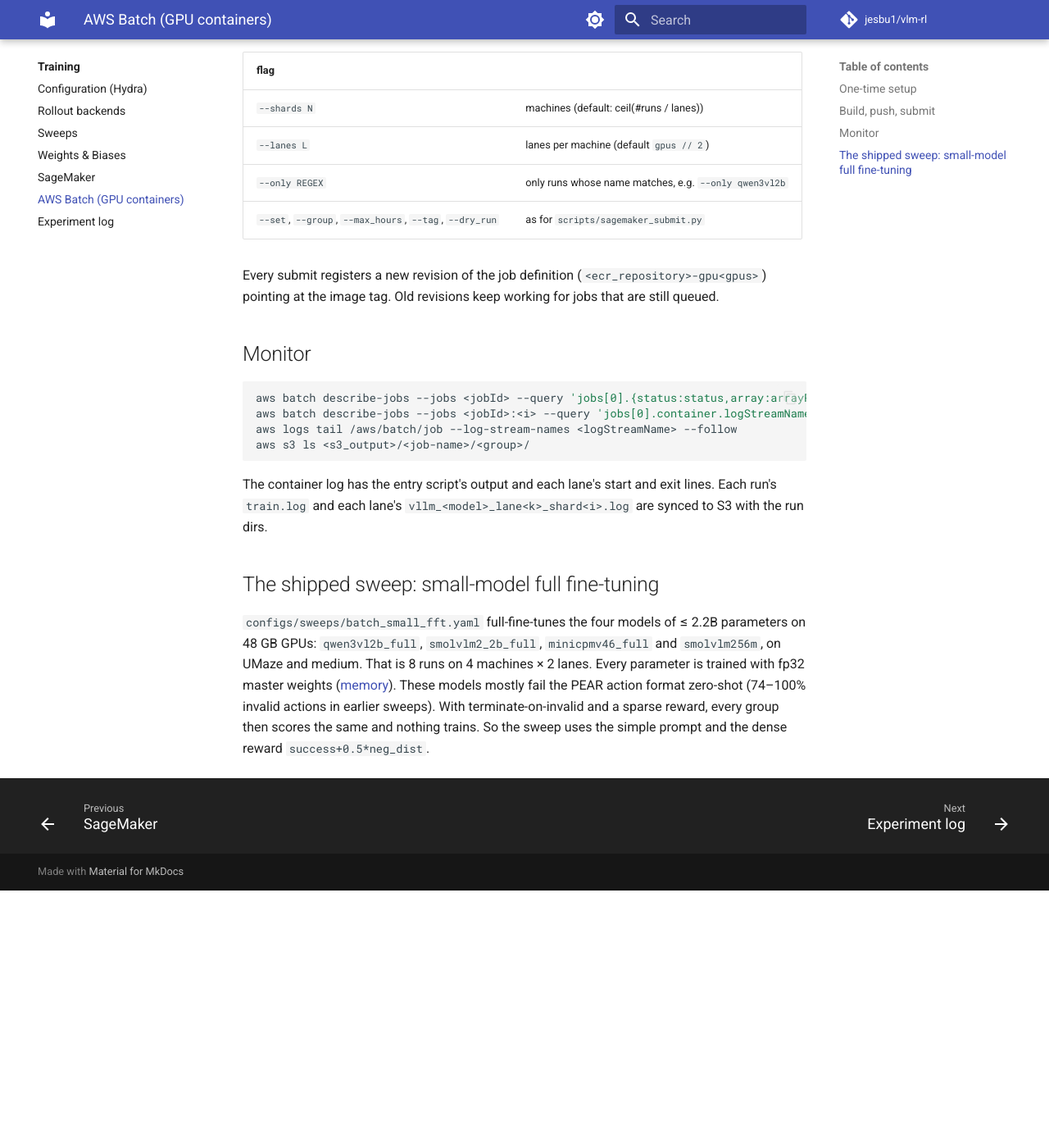
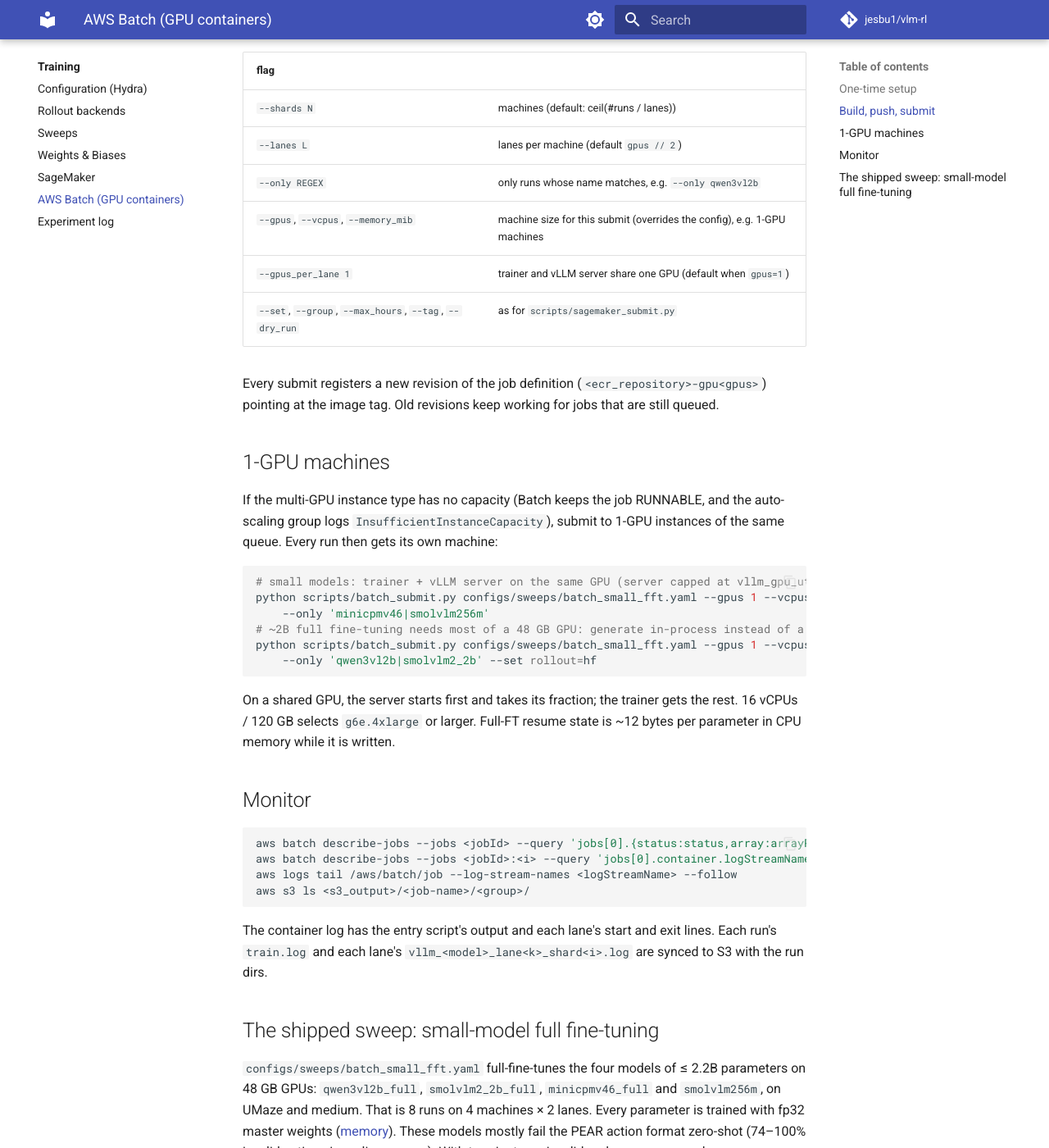
Before and after one commit to jesbu1/vlm-rl, an MkDocs documentation site: the page built from docs/training/batch.md, in a window 1280 px wide and 1400 px high, scrolled down 1934 px. Shown: the whole window at 82% size. Built offline with MkDocs 1.6.1 and Material for MkDocs 9.7.7, drawn with Linux system fonts in a browser that asks for light colours; comment, search, counter and statistics services are not loaded; before the commit the page ends 3020 px from its top, so only the background shows below that.

````diff
--- a/docs/training/batch.md
+++ b/docs/training/batch.md
@@ -68,10 +68,29 @@ python scripts/batch_submit.py configs/sweeps/batch_small_fft.yaml
 | `--shards N` | machines (default: ceil(#runs / lanes)) |
 | `--lanes L` | lanes per machine (default `gpus // 2`) |
 | `--only REGEX` | only runs whose name matches, e.g. `--only qwen3vl2b` |
+| `--gpus`, `--vcpus`, `--memory_mib` | machine size for this submit (overrides the config), e.g. 1-GPU machines |
+| `--gpus_per_lane 1` | trainer and vLLM server share one GPU (default when `gpus=1`) |
 | `--set`, `--group`, `--max_hours`, `--tag`, `--dry_run` | as for `scripts/sagemaker_submit.py` |
 
 Every submit registers a new revision of the job definition (`<ecr_repository>-gpu<gpus>`) pointing at the
 image tag. Old revisions keep working for jobs that are still queued.
+
+## 1-GPU machines
+
+If the multi-GPU instance type has no capacity (Batch keeps the job RUNNABLE, and the auto-scaling group logs
+`InsufficientInstanceCapacity`), submit to 1-GPU instances of the same queue. Every run then gets its own machine:
+
+```bash
+# small models: trainer + vLLM server on the same GPU (server capped at vllm_gpu_util_shared, default 0.3)
+python scripts/batch_submit.py configs/sweeps/batch_small_fft.yaml --gpus 1 --vcpus 16 --memory_mib 120000 \
+    --only 'minicpmv46|smolvlm256m'
+# ~2B full fine-tuning needs most of a 48 GB GPU: generate in-process instead of a server
+python scripts/batch_submit.py configs/sweeps/batch_small_fft.yaml --gpus 1 --vcpus 16 --memory_mib 120000 \
+    --only 'qwen3vl2b|smolvlm2_2b' --set rollout=hf
+```
+
+On a shared GPU, the server starts first and takes its fraction; the trainer gets the rest. 16 vCPUs / 120 GB
+selects `g6e.4xlarge` or larger. Full-FT resume state is ~12 bytes per parameter in CPU memory while it is written.
 
 ## Monitor
 
````
Also changed, not shown: 2 other files.
